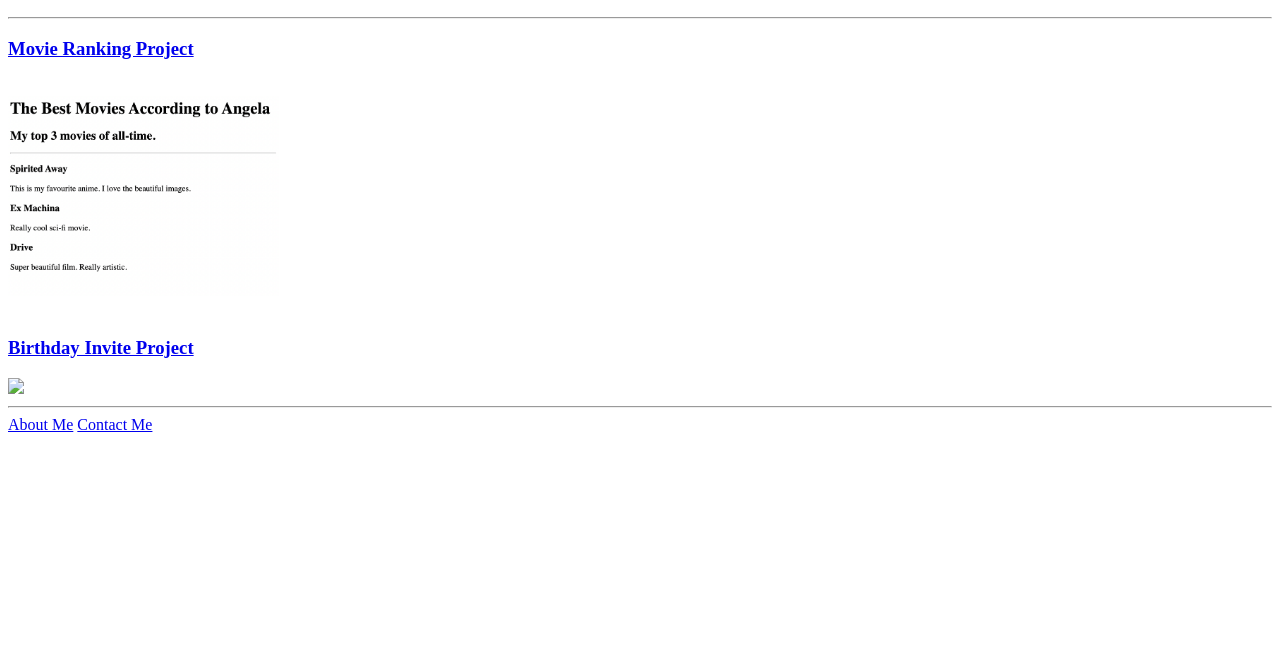
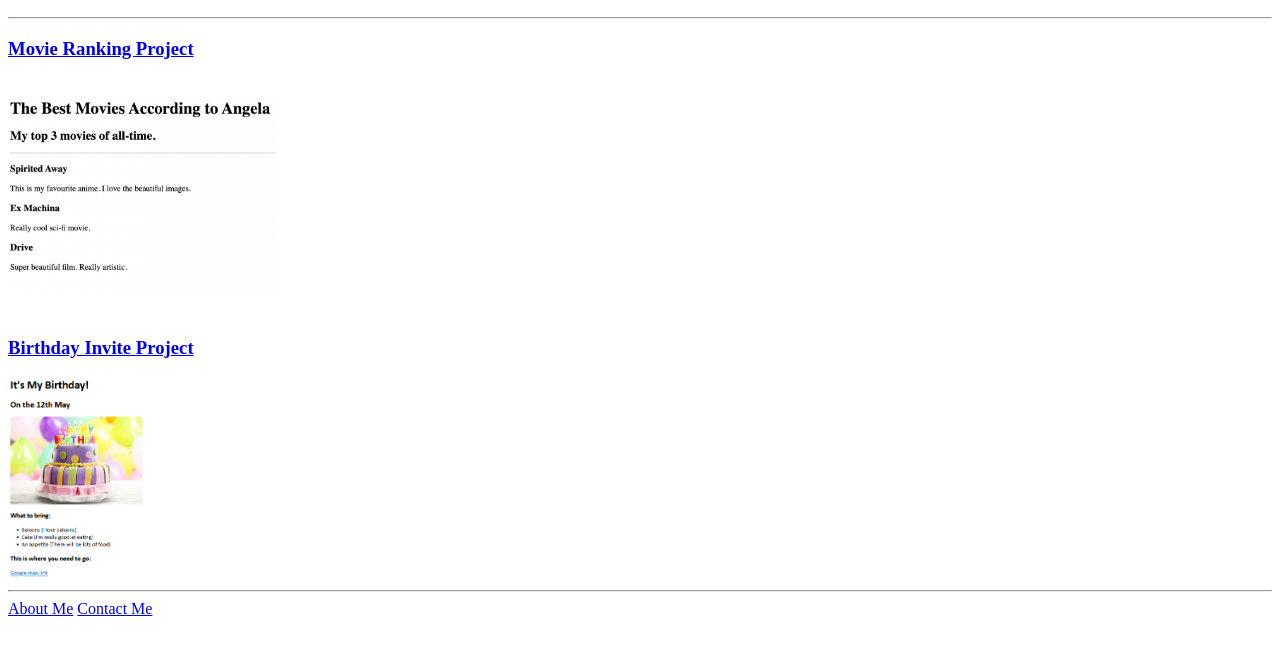
Before and after one commit to ningarajt/Web-Hosting, a plain HTML site: page index.html in a window 1280 px wide. Shown: the part 110-762 px from the top of the page. Drawn offline with Linux system fonts and the light colour scheme.

Commit message:
Update index.html

```diff
--- a/index.html
+++ b/index.html
@@ -13,7 +13,7 @@
  <img src="movie-ranking.png" height="200"/>
  <br/><br/>
  <h3><a href="birthday-invite.html">Birthday Invite Project</a></h3>
-<img src="Birthday-invite1.png" height="200"/>
+<img src="Bithday-Invite1.png" height="200"/>
 <hr />
 <a href="about.html">About Me</a>
 <a href="contact.html">Contact Me</a>
```
